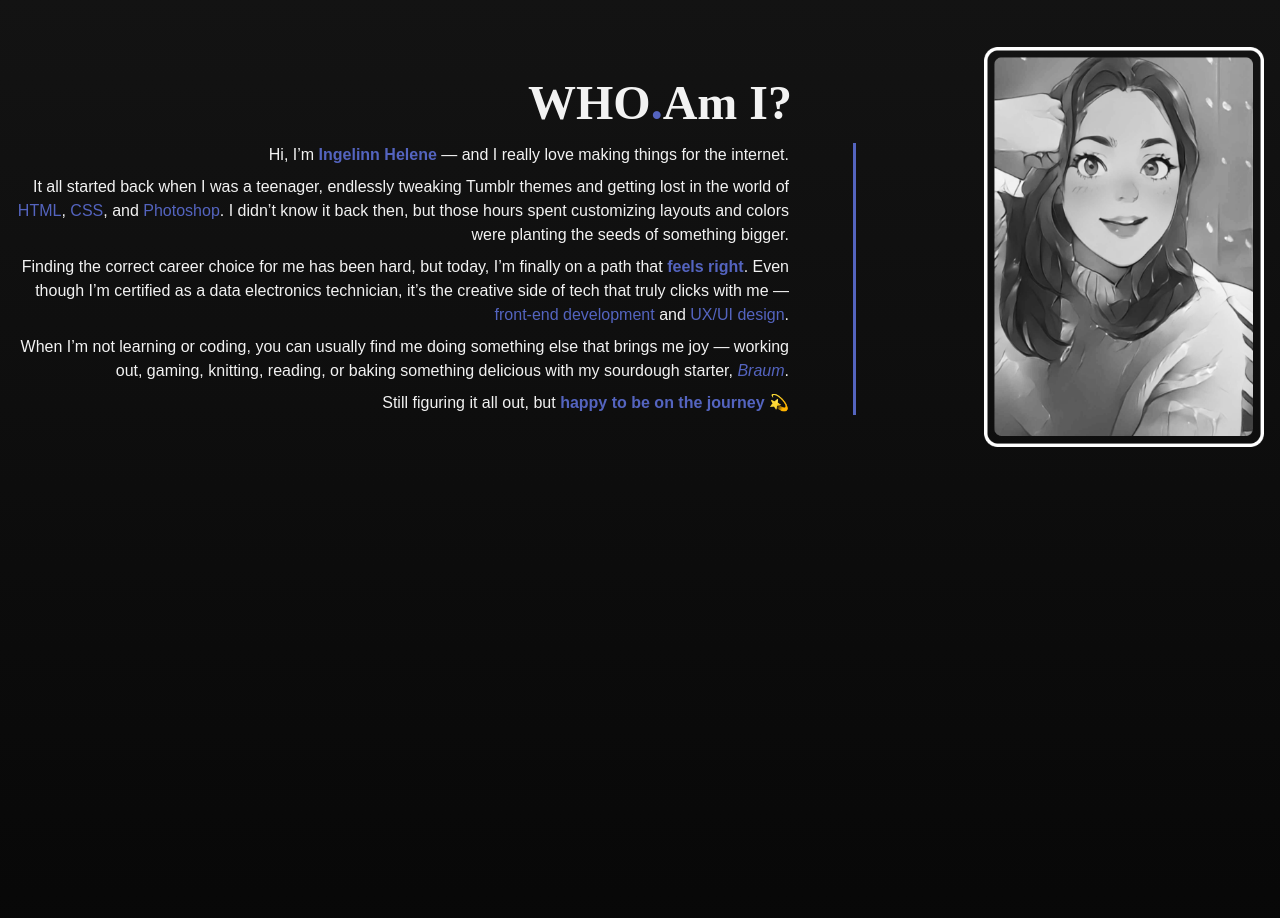
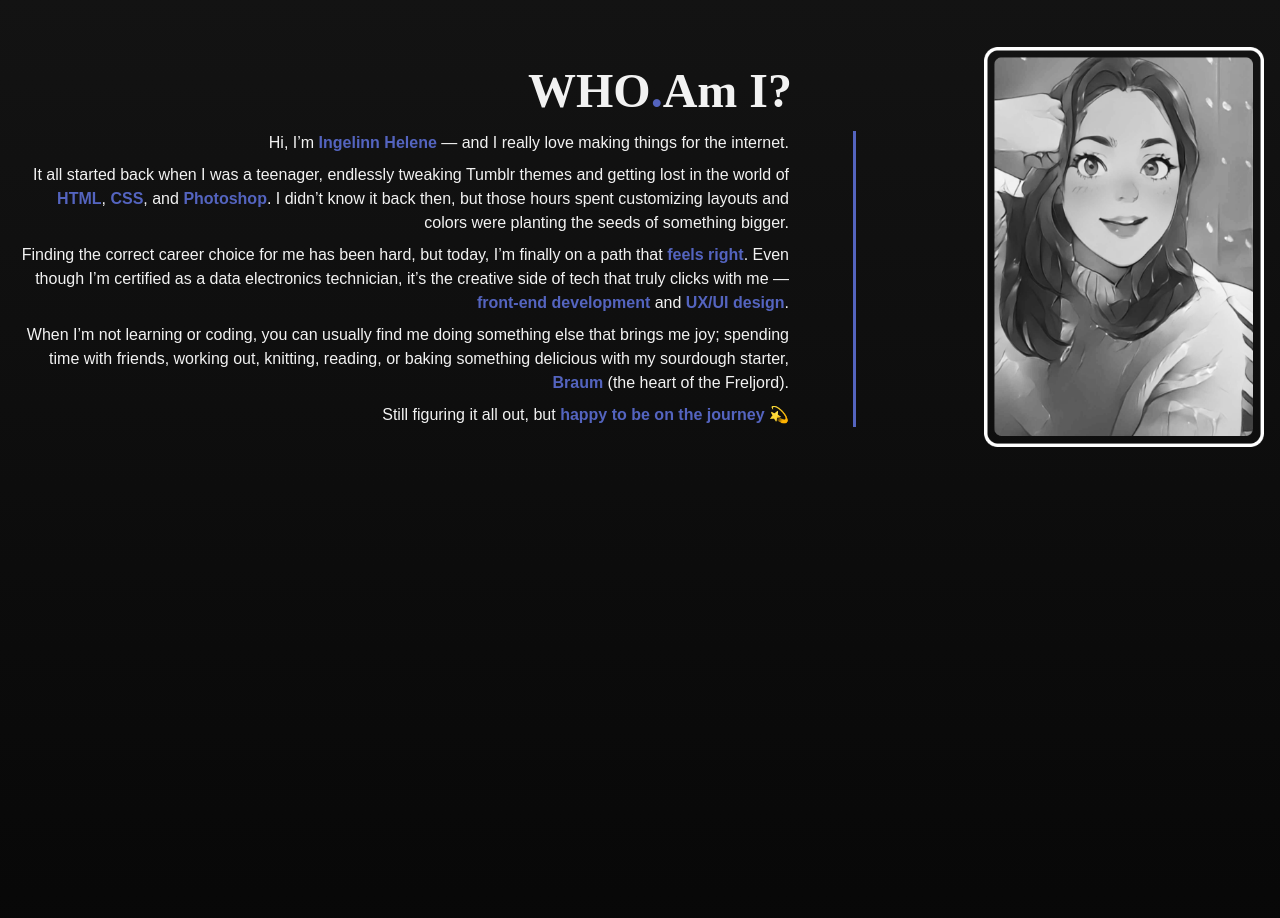
Before and after one commit to ihlonne/portfolio, a React (Vite) app: page / in a window 1280 px wide. Shown: the part 2200-3118 px from the top of the page. Built offline with nearby package versions, Linux system fonts and the light colour scheme; a web font is replaced by a local one.

Commit message:
add highlight component to about section

```diff
--- a/src/pages/About.tsx
+++ b/src/pages/About.tsx
@@ -7,6 +7,7 @@ import {
 } from '@chakra-ui/react';
 
 import selfie from '../assets/selfie2.png';
+import Highlight from '../components/UI/Highlight';
 
 function About() {
   return (
@@ -79,13 +80,9 @@ function About() {
             >
               <Text>
                 Hi, I’m{' '}
-                <Text
-                  as='span'
-                  color='brand.900'
-                  fontWeight='bold'
-                >
+                <Highlight>
                   Ingelinn Helene
-                </Text>{' '}
+                </Highlight>{' '}
                 — and I really love making things
                 for the internet.
               </Text>
@@ -95,18 +92,10 @@ function About() {
                 teenager, endlessly tweaking
                 Tumblr themes and getting lost in
                 the world of{' '}
-                <Text as='span' color='brand.900'>
-                  HTML
-                </Text>
-                ,{' '}
-                <Text as='span' color='brand.900'>
-                  CSS
-                </Text>
-                , and{' '}
-                <Text as='span' color='brand.900'>
-                  Photoshop
-                </Text>
-                . I didn’t know it back then, but
+                <Highlight>HTML</Highlight>,{' '}
+                <Highlight>CSS</Highlight>, and{' '}
+                <Highlight>Photoshop</Highlight>.
+                I didn’t know it back then, but
                 those hours spent customizing
                 layouts and colors were planting
                 the seeds of something bigger.
@@ -116,54 +105,38 @@ function About() {
                 Finding the correct career choice
                 for me has been hard, but today,
                 I’m finally on a path that{' '}
-                <Text
-                  as='span'
-                  color='brand.900'
-                  fontWeight='semibold'
-                >
-                  feels right
-                </Text>
+                <Highlight>feels right</Highlight>
                 . Even though I’m certified as a
                 data electronics technician, it’s
                 the creative side of tech that
                 truly clicks with me —{' '}
-                <Text as='span' color='brand.900'>
+                <Highlight>
                   front-end development
-                </Text>{' '}
+                </Highlight>{' '}
                 and{' '}
-                <Text as='span' color='brand.900'>
+                <Highlight>
                   UX/UI design
-                </Text>
+                </Highlight>
                 .
               </Text>
 
               <Text>
                 When I’m not learning or coding,
                 you can usually find me doing
-                something else that brings me joy
-                — working out, gaming, knitting,
-                reading, or baking something
-                delicious with my sourdough
-                starter,{' '}
-                <Text
-                  as='span'
-                  color='brand.900'
-                  fontStyle='italic'
-                >
-                  Braum
-                </Text>
-                .
+                something else that brings me joy;
+                spending time with friends,
+                working out, knitting, reading, or
+                baking something delicious with my
+                sourdough starter,{' '}
+                <Highlight>Braum</Highlight> (the
+                heart of the Freljord).
               </Text>
 
               <Text>
                 Still figuring it all out, but{' '}
-                <Text
-                  as='span'
-                  color='brand.900'
-                  fontWeight='semibold'
-                >
+                <Highlight>
                   happy to be on the journey 💫
-                </Text>
+                </Highlight>
               </Text>
             </Flex>
           </Flex>
```
